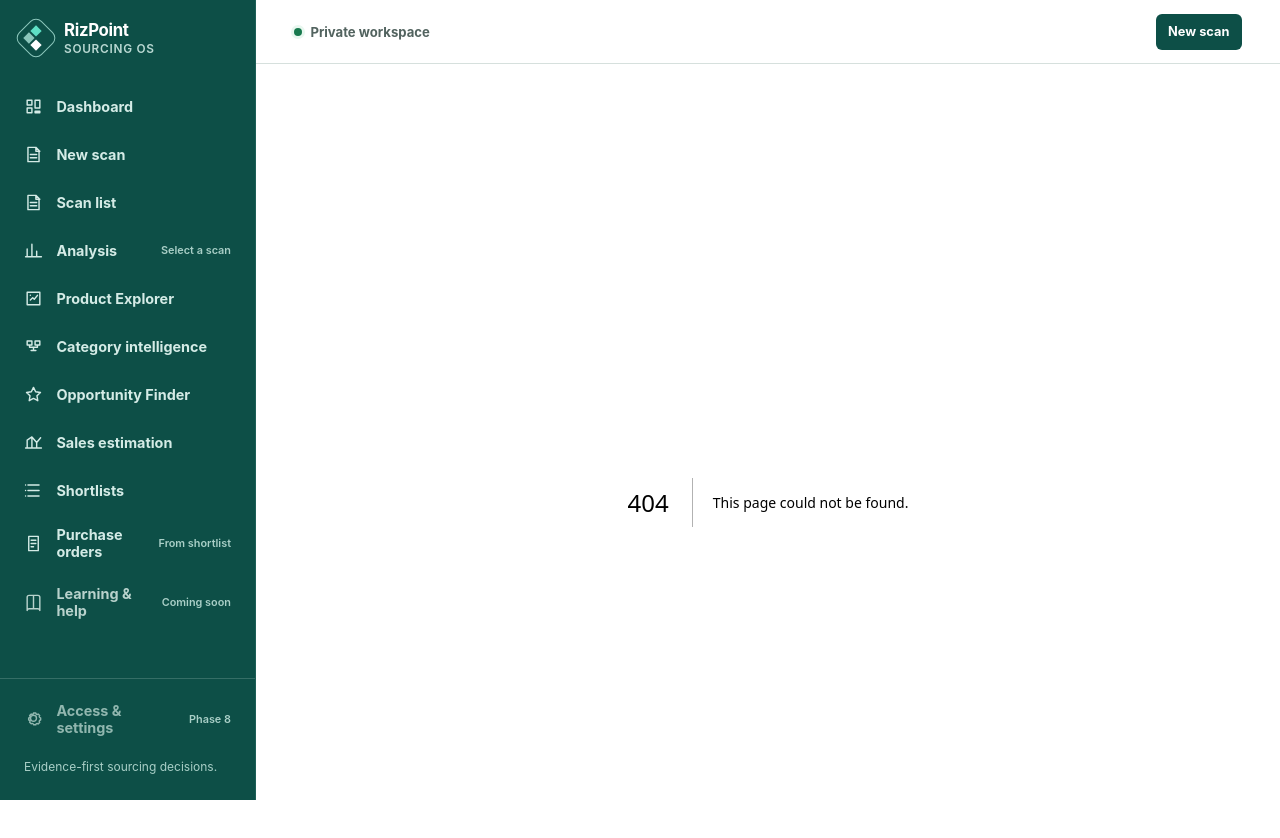
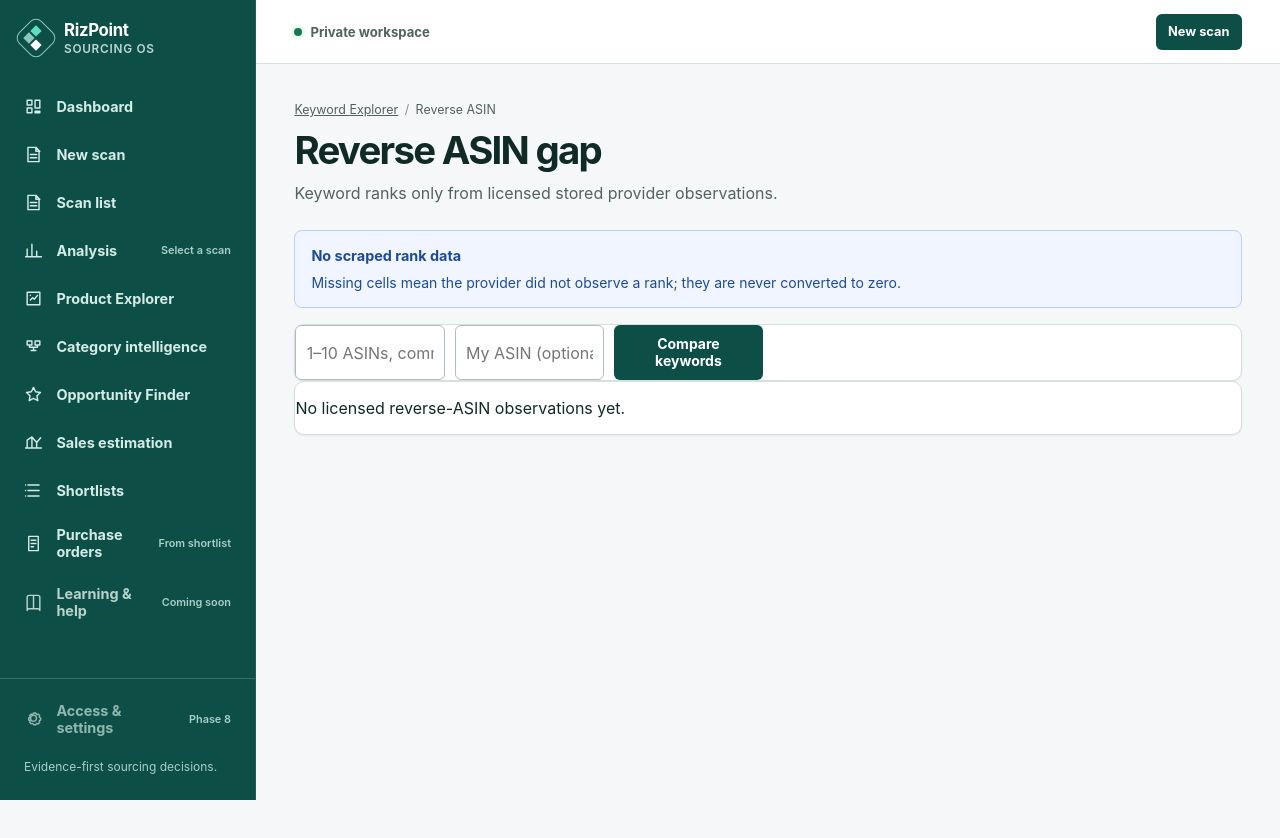
Before and after one commit to RealJabran/rizpoint-sourcing-os, a Next.js app in the folder apps/web/: page /reverse-asin in a window 1280 px wide. Before the commit this address had no page. Shown: the top 838 px of the page. After the commit the page ends 800 px from the top, so only its background shows below. Built offline with nearby package versions, Linux system fonts and the light colour scheme.

Commit message:
feat(reverse-asin): add deterministic competitor keyword gaps

```diff
--- /dev/null
+++ b/apps/web/app/api/reverse-asin/route.ts
@@ -0,0 +1,35 @@
+import { NextRequest, NextResponse } from "next/server";
+import {
+  ensurePhaseZeroOrganization,
+  reverseAsinKeywordGap,
+} from "@rizpoint/database";
+import { requirePrivateAccess } from "@/src/private-access";
+export const runtime = "nodejs";
+export async function POST(request: NextRequest) {
+  const denied = requirePrivateAccess(request);
+  if (denied) return denied;
+  const body = (await request.json().catch(() => null)) as {
+    asins?: unknown;
+    mineAsin?: unknown;
+  } | null;
+  const asins = Array.isArray(body?.asins)
+    ? body.asins
+        .filter(
+          (item): item is string =>
+            typeof item === "string" && /^B[A-Z0-9]{9}$/.test(item),
+        )
+        .slice(0, 10)
+    : [];
+  if (!asins.length)
+    return NextResponse.json({ error: "INVALID_ASINS" }, { status: 400 });
+  const org = await ensurePhaseZeroOrganization();
+  return NextResponse.json(
+    await reverseAsinKeywordGap({
+      organizationId: org.id,
+      asins,
+      ...(typeof body?.mineAsin === "string"
+        ? { mineAsin: body.mineAsin }
+        : {}),
+    }),
+  );
+}
--- /dev/null
+++ b/apps/web/app/reverse-asin/page.tsx
@@ -0,0 +1,4 @@
+import { ReverseAsinWorkspace } from "@/src/reverse-asin/workspace";
+export default function ReverseAsinPage() {
+  return <ReverseAsinWorkspace />;
+}
--- /dev/null
+++ b/apps/web/src/reverse-asin/workspace.tsx
@@ -0,0 +1,101 @@
+"use client";
+import { useState } from "react";
+import { Alert, Button, Card, TextInput } from "@/src/components/ui";
+import { PageHeader } from "@/src/components/page-header";
+type Row = {
+  phrase: string;
+  provider: string;
+  observedAt: string[];
+  rankingAsinCount: number;
+  averageOrganicRank: string | null;
+  competitorGap: boolean;
+  matrix: Record<
+    string,
+    {
+      organicRank: number | null;
+      sponsoredRank: number | null;
+      observedAt: string;
+    }
+  >;
+};
+export function ReverseAsinWorkspace() {
+  const [asins, setAsins] = useState("");
+  const [mineAsin, setMineAsin] = useState("");
+  const [rows, setRows] = useState<Row[]>([]);
+  const run = async () => {
+    const response = await fetch("/api/reverse-asin", {
+      method: "POST",
+      headers: { "content-type": "application/json" },
+      body: JSON.stringify({
+        asins: asins.split(/[,\s]+/).filter(Boolean),
+        mineAsin: mineAsin || undefined,
+      }),
+    });
+    if (response.ok) setRows(await response.json());
+  };
+  return (
+    <main className="content-page">
+      <PageHeader
+        title="Reverse ASIN gap"
+        description="Keyword ranks only from licensed stored provider observations."
+        breadcrumbs={[
+          { label: "Keyword Explorer", href: "/keyword-explorer" },
+          { label: "Reverse ASIN" },
+        ]}
+      />
+      <Alert tone="info" title="No scraped rank data">
+        Missing cells mean the provider did not observe a rank; they are never
+        converted to zero.
+      </Alert>
+      <Card className="explorer-controls">
+        <div className="explorer-filter-grid">
+          <TextInput
+            placeholder="1–10 ASINs, comma separated"
+            value={asins}
+            onChange={(e) => setAsins(e.target.value.toUpperCase())}
+          />
+          <TextInput
+            placeholder="My ASIN (optional)"
+            value={mineAsin}
+            onChange={(e) => setMineAsin(e.target.value.toUpperCase())}
+          />
+          <Button onClick={() => void run()}>Compare keywords</Button>
+        </div>
+      </Card>
+      <Card>
+        {rows.length ? (
+          <div className="table-scroll">
+            <table>
+              <thead>
+                <tr>
+                  <th>Keyword</th>
+                  <th>Ranking ASINs</th>
+                  <th>Avg rank</th>
+                  <th>Gap</th>
+                  <th>Provider</th>
+                </tr>
+              </thead>
+              <tbody>
+                {rows.map((row) => (
+                  <tr key={row.phrase}>
+                    <td>{row.phrase}</td>
+                    <td>{row.rankingAsinCount}</td>
+                    <td>{row.averageOrganicRank ?? "—"}</td>
+                    <td>
+                      {row.competitorGap
+                        ? "All competitors rank; mine does not"
+                        : "—"}
+                    </td>
+                    <td>{row.provider}</td>
+                  </tr>
+                ))}
+              </tbody>
+            </table>
+          </div>
+        ) : (
+          <p>No licensed reverse-ASIN observations yet.</p>
+        )}
+      </Card>
+    </main>
+  );
+}
--- a/packages/database/src/index.ts
+++ b/packages/database/src/index.ts
@@ -11,4 +11,5 @@ export * from "./repositories/opportunity-finder.js";
 export * from "./opportunity-scoring.js";
 export * from "./repositories/sales-estimation.js";
 export * from "./repositories/keyword-explorer.js";
+export * from "./repositories/reverse-asin.js";
 export * from "./generated/prisma/client.js";
--- /dev/null
+++ b/packages/database/src/repositories/reverse-asin.ts
@@ -0,0 +1,73 @@
+import { db } from "../client.js";
+
+export async function reverseAsinKeywordGap(input: {
+  organizationId: string;
+  asins: string[];
+  mineAsin?: string | undefined;
+}) {
+  const asins = [...new Set(input.asins)].slice(0, 10);
+  if (!asins.length) return [];
+  const observations = await db.productKeywordObservation.findMany({
+    where: {
+      organizationId: input.organizationId,
+      catalogProduct: { asin: { in: asins } },
+    },
+    include: {
+      catalogProduct: { select: { asin: true } },
+      keyword: true,
+      observation: true,
+    },
+  });
+  const groups = new Map<string, typeof observations>();
+  for (const item of observations)
+    groups.set(item.keywordId, [...(groups.get(item.keywordId) ?? []), item]);
+  return [...groups.values()]
+    .map((items) => {
+      const ranks = new Map(
+        items.map((item) => [
+          item.catalogProduct.asin ?? item.catalogProductId,
+          {
+            organicRank: item.organicRank,
+            sponsoredRank: item.sponsoredRank,
+            observedAt: item.observation.observedAt.toISOString(),
+          },
+        ]),
+      );
+      const keyword = items[0]!.keyword;
+      const matched = asins.filter(
+        (asin) =>
+          ranks.get(asin)?.organicRank !== null &&
+          ranks.get(asin)?.organicRank !== undefined,
+      );
+      const mine = input.mineAsin ? ranks.get(input.mineAsin) : undefined;
+      const competitorRanks = [...ranks.entries()]
+        .filter(([asin]) => asin !== input.mineAsin)
+        .flatMap(([, value]) =>
+          value.organicRank === null ? [] : [value.organicRank],
+        );
+      const averageRank = competitorRanks.length
+        ? (
+            competitorRanks.reduce((a, b) => a + b, 0) / competitorRanks.length
+          ).toFixed(2)
+        : null;
+      const gap = input.mineAsin
+        ? matched.filter((asin) => asin !== input.mineAsin).length ===
+            asins.filter((asin) => asin !== input.mineAsin).length &&
+          !mine?.organicRank
+        : false;
+      return {
+        keywordId: keyword.id,
+        phrase: keyword.phrase,
+        provider: items[0]!.observation.providerKey,
+        observedAt: items.map((item) =>
+          item.observation.observedAt.toISOString(),
+        ),
+        matrix: Object.fromEntries(ranks),
+        rankingAsinCount: matched.length,
+        averageOrganicRank: averageRank,
+        competitorGap: gap,
+        searchVolume: null,
+      };
+    })
+    .sort((a, b) => b.rankingAsinCount - a.rankingAsinCount);
+}
```
